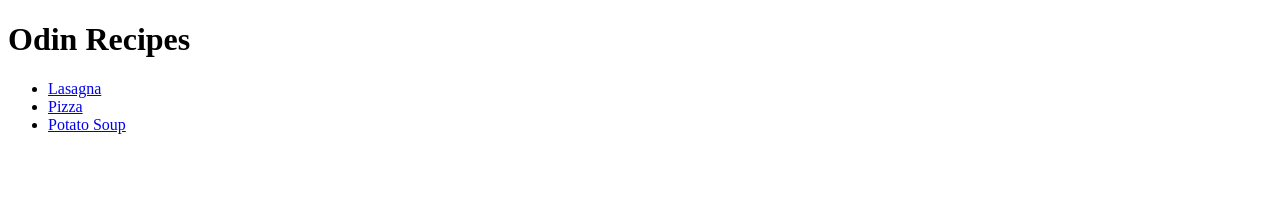
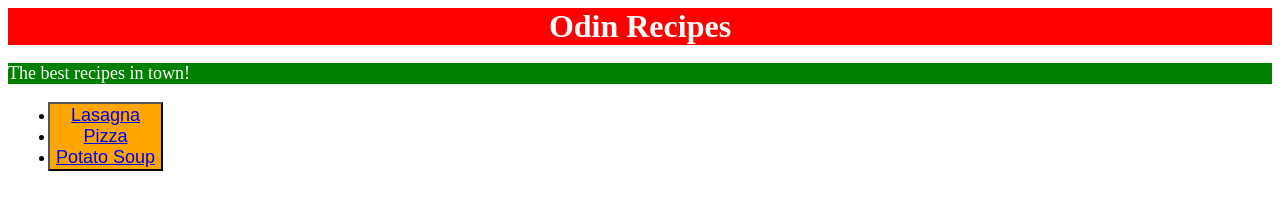
Before and after one commit to arderox/odin_recipes, a plain HTML site: page index.html in a window 1280 px wide. Drawn offline with Linux system fonts and the light colour scheme.

Commit message:
Added a .css file and modified the index to have a new style

```diff
--- a/index.html
+++ b/index.html
@@ -2,15 +2,19 @@
 <html>
   <head>
     <title>Recipe</title>
+    <link rel="stylesheet" href="styles.css">
     <html lang="en">
     <meta charset="UTF-8">
   </head>
 
   <body>
-    <h1>Odin Recipes</h1>
+    <div>Odin Recipes</div>
+    <p>The best recipes in town!</p>
     <ul>
-      <li><a href="./recipes/lasagna.html">Lasagna</a></li>
-      <li><a href="./recipes/pizza.html">Pizza</a></li>
-      <li><a href="./recipes/potatosoup.html">Potato Soup</a></li>
+      <button>
+        <li><a href="./recipes/lasagna.html">Lasagna</a></li>
+        <li><a href="./recipes/pizza.html">Pizza</a></li>
+        <li><a href="./recipes/potatosoup.html">Potato Soup</a></li>
+      </button>
    </body>
 </html>
--- /dev/null
+++ b/styles.css
@@ -0,0 +1,18 @@
+div {
+    color: white;
+    background-color: red;
+    font-size: 32px;
+    font-weight: bold;
+    text-align: center;
+}
+
+p {
+    color: white;
+    background-color: green;
+    font-size: 18px;
+}
+
+button {
+    background-color: orange;
+    font-size: 18px;
+}
```
